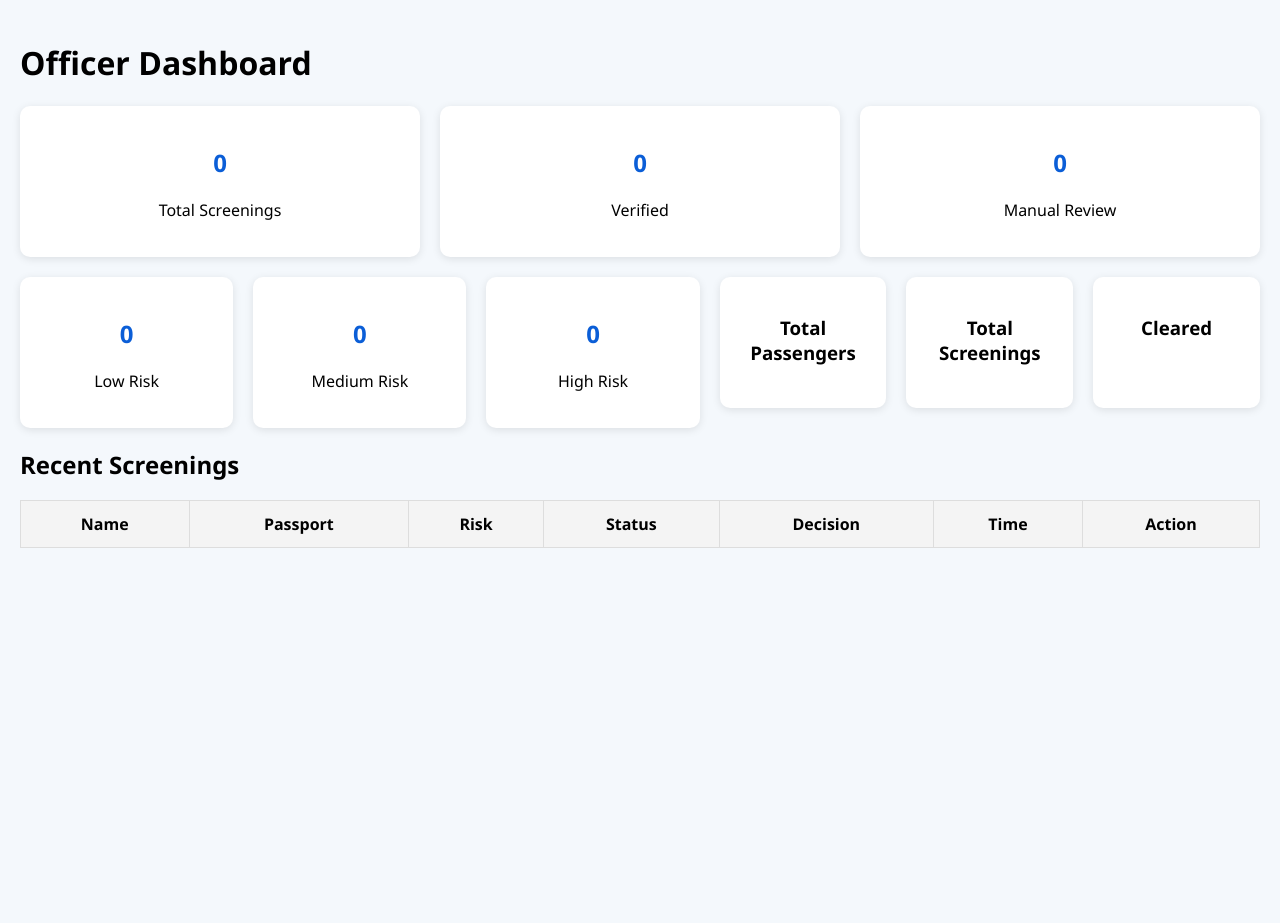
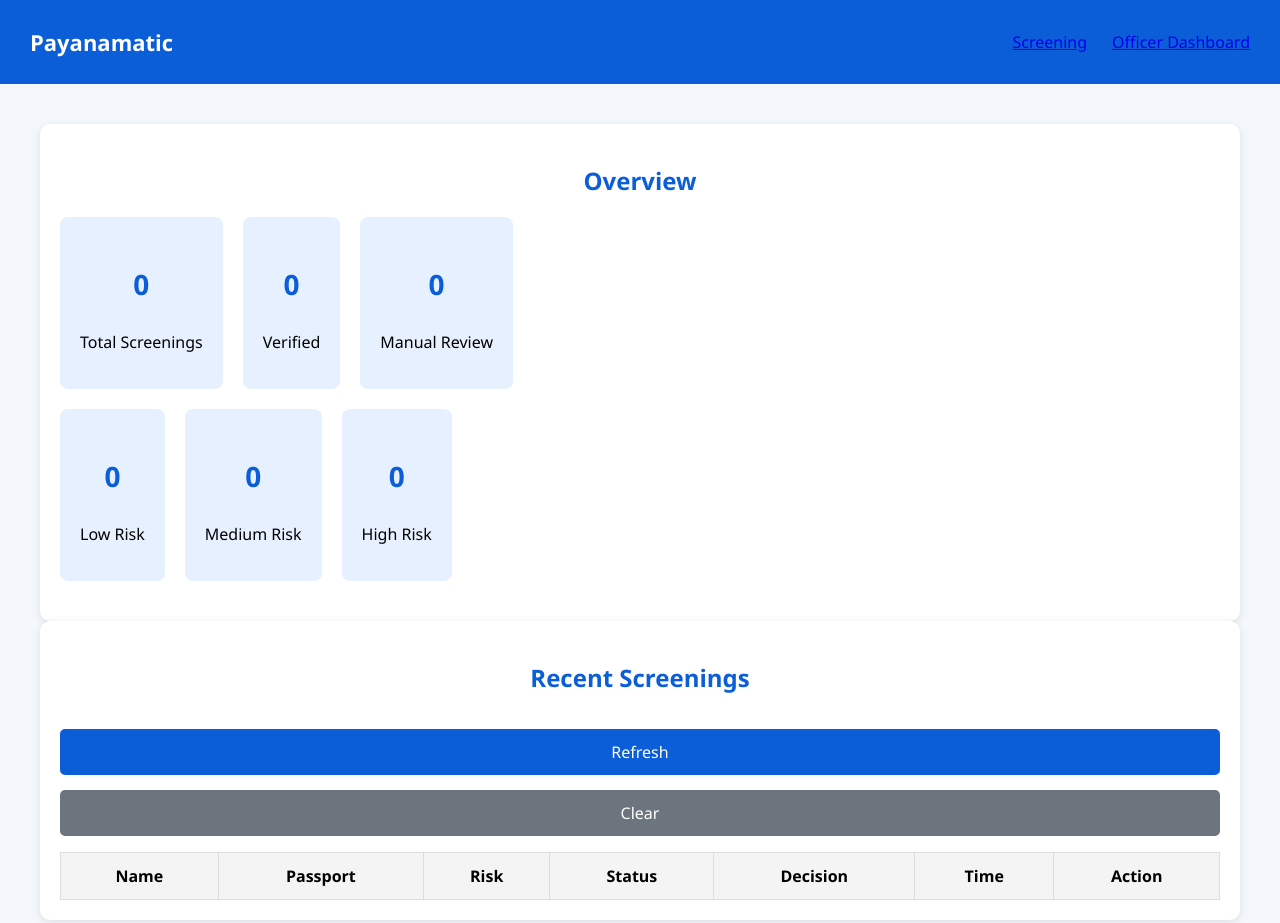
Before and after one commit to InzeeraZakariah/Payanamatic-AI-driven-Immigration-screening-and-Passenger-Flow-System, a plain HTML site: page frontend/dashboard.html in a window 1280 px wide. Before the commit the page ends 800 px from the top, so only its background shows below. Drawn offline with Linux system fonts and the light colour scheme; no server answers.

Commit message:
Refactor dashboard layout and update structure

```diff
--- a/frontend/dashboard.html
+++ b/frontend/dashboard.html
@@ -1,77 +1,69 @@
 <!DOCTYPE html>
-<html>
+<html lang="en">
 <head>
-    <title>Payanamatic Dashboard</title>
+<meta charset="UTF-8">
+<meta name="viewport" content="width=device-width, initial-scale=1.0">
+<title>Payanamatic | Officer Dashboard</title>
 <link rel="stylesheet" href="style.css">
 </head>
 <body>
 
-<div class="dashboard-container">
+<nav class="navbar">
+  <div class="logo">Payanam<span>atic</span></div>
+  <ul class="nav-links">
+    <li><a href="index.html">Screening</a></li>
+    <li><a href="dashboard.html" class="active">Officer Dashboard</a></li>
+  </ul>
+</nav>
 
-    <h1>Officer Dashboard</h1>
+<main class="container">
 
+  <section class="card full">
+    <h2>Overview</h2>
     <div class="stats">
-
-        <div class="card">
-            <h2 id="total">0</h2>
+      <div class="stat-box">
+        <h3 id="total">0</h3>
         <p>Total Screenings</p>
       </div>
-
-        <div class="card">
-            <h2 id="verified">0</h2>
+      <div class="stat-box tone-good">
+        <h3 id="verified">0</h3>
         <p>Verified</p>
       </div>
-
-        <div class="card">
-            <h2 id="manual">0</h2>
+      <div class="stat-box tone-warn">
+        <h3 id="manual">0</h3>
         <p>Manual Review</p>
       </div>
-
     </div>
 
     <div class="stats">
-
-        <div class="card">
-            <h2 id="low">0</h2>
+      <div class="stat-box tone-good">
+        <h3 id="low">0</h3>
         <p>Low Risk</p>
       </div>
-
-        <div class="card">
-            <h2 id="medium">0</h2>
+      <div class="stat-box tone-warn">
+        <h3 id="medium">0</h3>
         <p>Medium Risk</p>
       </div>
-
-        <div class="card">
-            <h2 id="high">0</h2>
+      <div class="stat-box tone-danger">
+        <h3 id="high">0</h3>
         <p>High Risk</p>
       </div>
-        <div class="stats">
+    </div>
+  </section>
 
-        <div class="card">
-            <h3>Total Passengers</h3>
-            <span id="passengers"></span>
+  <section class="card full">
+    <div class="section-header">
+      <h2>Recent Screenings</h2>
+      <div class="header-actions">
+        <button type="button" class="ghost" id="refreshBtn">Refresh</button>
+        <button type="button" class="secondary" id="clearBtn">Clear</button>
       </div>
+    </div>
+    <p class="field-hint" id="dashboardHint"></p>
 
-        <div class="card">
-            <h3>Total Screenings</h3>
-            <span id="screenings"></span>
-        </div>
-
-        <div class="card">
-            <h3>Cleared</h3>
-            <span id="cleared"></span>
-        </div>
-
-    </div>
-
-    </div>
-
-    <h2>Recent Screenings</h2>
-
+    <div class="table-wrap">
       <table id="screeningTable">
-
         <thead>
-
           <tr>
             <th>Name</th>
             <th>Passport</th>
@@ -81,17 +73,15 @@
             <th>Time</th>
             <th>Action</th>
           </tr>
+        </thead>
+        <tbody></tbody>
+      </table>
+      <p class="empty-state" id="emptyState" hidden>No screenings recorded yet.</p>
+    </div>
+  </section>
 
-
-        </thead>
-
-        <tbody></tbody>
-
-    </table>
-
-</div>
+</main>
 
 <script src="dashboard.js"></script>
-
 </body>
 </html>
```
Lines whose indentation alone changed are shown as unchanged.
